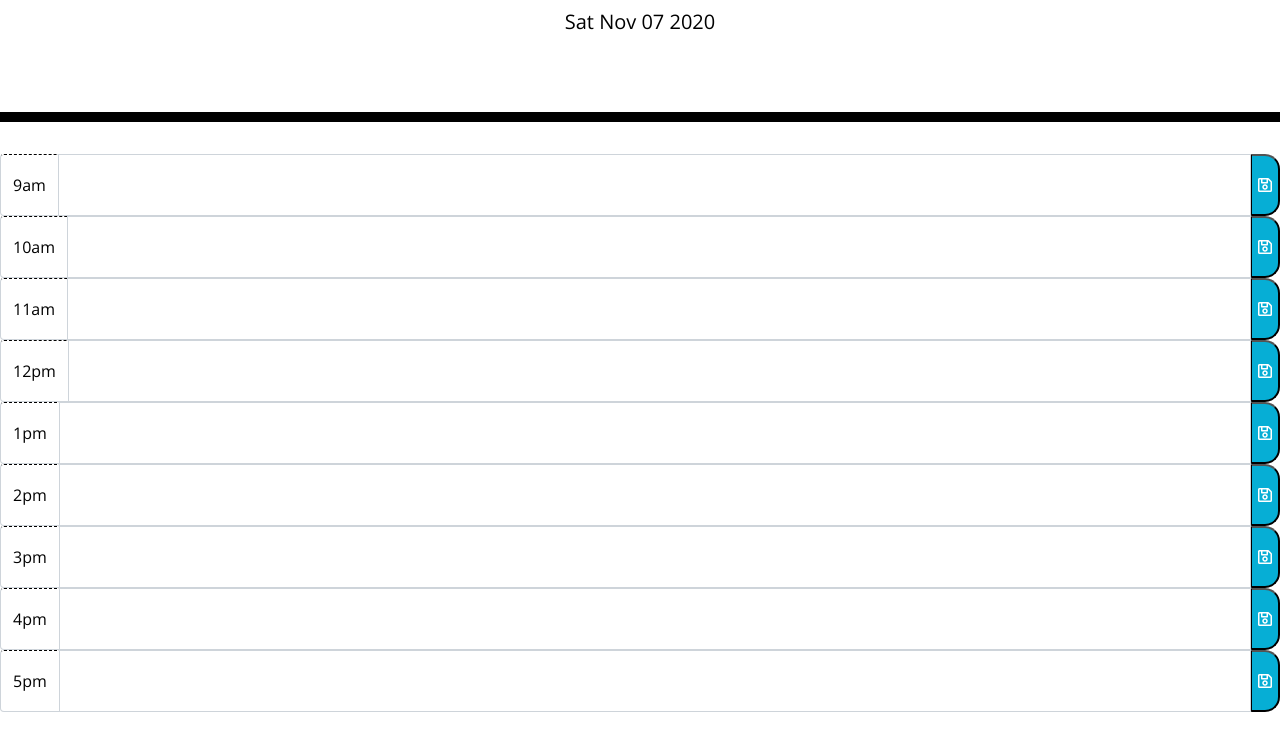
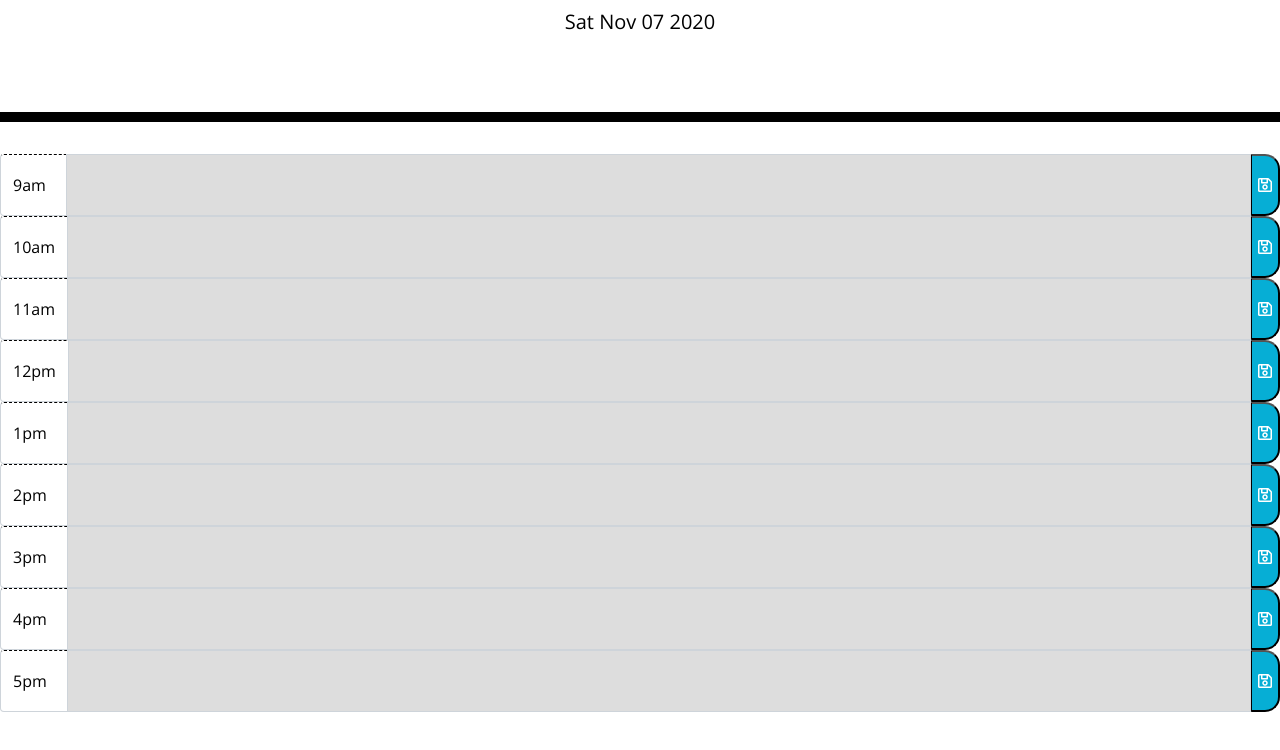
Before and after one commit to porteraproblems/DayPlanner, a plain HTML site: page index.html in a window 1280 px wide. Shown: the part 190-940 px from the top of the page. Before the commit the page ends 902 px from the top, so only its background shows below. Drawn offline with nearby package versions, Linux system fonts and the light colour scheme.

Commit message:
made the text block colors and added final touches

```diff
--- a/index.html
+++ b/index.html
@@ -26,7 +26,8 @@
   <!-- timeblocks go here -->
   <div class="input-group" id="9am">
     <div class="input-group-prepend">
-      <span class="input-group-text hour">9am</span>
+      <span class="input-group-text hour">9am&nbsp;&nbsp;
+      </span>
     </div>
     <textarea class="form-control description" id ="9am" aria-label="With textarea"></textarea>
     <button class="saveBtn"><i class="far fa-save"></i></button>
@@ -58,7 +59,8 @@
 
   <div class="input-group" id="1pm">
     <div class="input-group-prepend">
-      <span class="input-group-text hour">1pm</span>
+      <span class="input-group-text hour">1pm&nbsp;&nbsp;
+      </span>
     </div>
     <textarea class="form-control description" id ="1pm" aria-label="With textarea"></textarea>
     <button class="saveBtn"><i class="far fa-save"></i></button>
@@ -66,7 +68,8 @@
 
   <div class="input-group" id="2pm">
     <div class="input-group-prepend">
-      <span class="input-group-text hour">2pm</span>
+      <span class="input-group-text hour">2pm&nbsp;&nbsp;
+      </span>
     </div>
     <textarea class="form-control description" id ="2pm" aria-label="With textarea"></textarea>
     <button class="saveBtn"><i class="far fa-save"></i></button>
@@ -74,7 +77,8 @@
 
   <div class="input-group" id="3pm">
     <div class="input-group-prepend">
-      <span class="input-group-text hour">3pm</span>
+      <span class="input-group-text hour">3pm&nbsp;&nbsp;
+      </span>
     </div>
     <textarea class="form-control description" id ="3pm" aria-label="With textarea"></textarea>
     <button class="saveBtn"><i class="far fa-save"></i></button>
@@ -82,7 +86,8 @@
 
   <div class="input-group" id="4pm">
     <div class="input-group-prepend">
-      <span class="input-group-text hour">4pm</span>
+      <span class="input-group-text hour">4pm&nbsp;&nbsp;
+      </span>
     </div>
     <textarea class="form-control description" id ="4pm" aria-label="With textarea"></textarea>
     <button class="saveBtn"><i class="far fa-save"></i></button>
@@ -90,11 +95,15 @@
 
   <div class="input-group" id="5pm">
     <div class="input-group-prepend">
-      <span class="input-group-text hour">5pm</span>
+      <span class="input-group-text hour">5pm&nbsp;&nbsp;
+      </span>
     </div>
     <textarea class="form-control description" id ="5pm" aria-label="With textarea"></textarea>
     <button class="saveBtn"><i class="far fa-save"></i></button>
   </div>
+<br>
+<br>
+<br>
 
   <script src="https://cdnjs.cloudflare.com/ajax/libs/jquery/3.2.1/jquery.min.js"></script>
   <script src="https://cdnjs.cloudflare.com/ajax/libs/moment.js/2.24.0/moment.min.js"></script>
--- a/planner.js
+++ b/planner.js
@@ -1,19 +1,29 @@
 //function to keep track of time
 function compareTime() {
-    var nowTime = parseInt(moment().format('HH'));
-    //Start from 9AM, till 5PM
-    for (time = 9; time >= 17; time++) {
-        var description = parseInt($("." + time + "hr").attr("data-i"));
-        console.log(description);
-        if (description < nowTime) {
-            $("." + time + "hr").addClass("past");
-        } else if (description == nowTime) {
-            $("." + time + "hr").addClass("present");
-        } else if (description > nowTime) {
-            $("." + time + "hr").addClass("future");
-        }
+    // var nowTime = parseInt(moment().format('HH'));
+var nowTime = moment().hour();
+var colorTime = $("textarea");
+
+//Start from 9AM, till 5PM
+colorTime.each(function () {
+    var description = parseInt($(this).attr("id"));
+    if (description < 9) {
+        description += 12;
     }
+    console.log(nowTime, description);
+    let time = $(this)[0];
+            if (nowTime === description) {
+                $(time).addClass("present");
+            } else if (nowTime > description) {
+                $(time).addClass("past");
+            } else if (nowTime < description) {
+                $(time).addClass("future");
+            }
+
+});
 }
+
+compareTime();
 
 // timestamp
 var date = new Date()
--- a/style.css
+++ b/style.css
@@ -44,17 +44,17 @@ textarea{
 
 .past {
   background-color: #d3d3d3c4;
-  color: white;
+  color: black;
 }
 
 .present {
   background-color: #ff6961;
-  color: white;
+  color: black;
 }
 
 .future {
   background-color: #77dd77;
-  color: white;
+  color: black;
 }
 
 .saveBtn {
```
